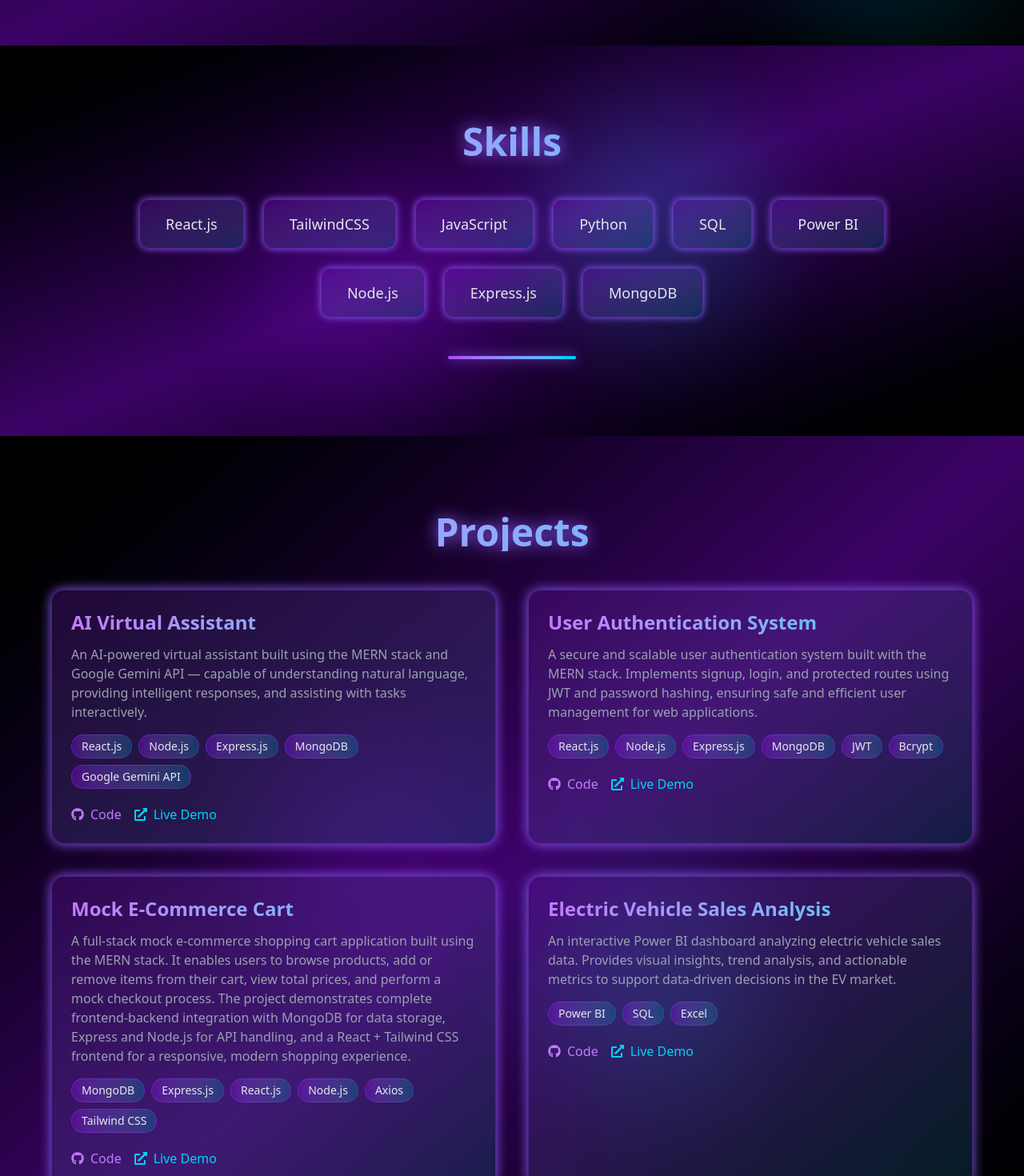
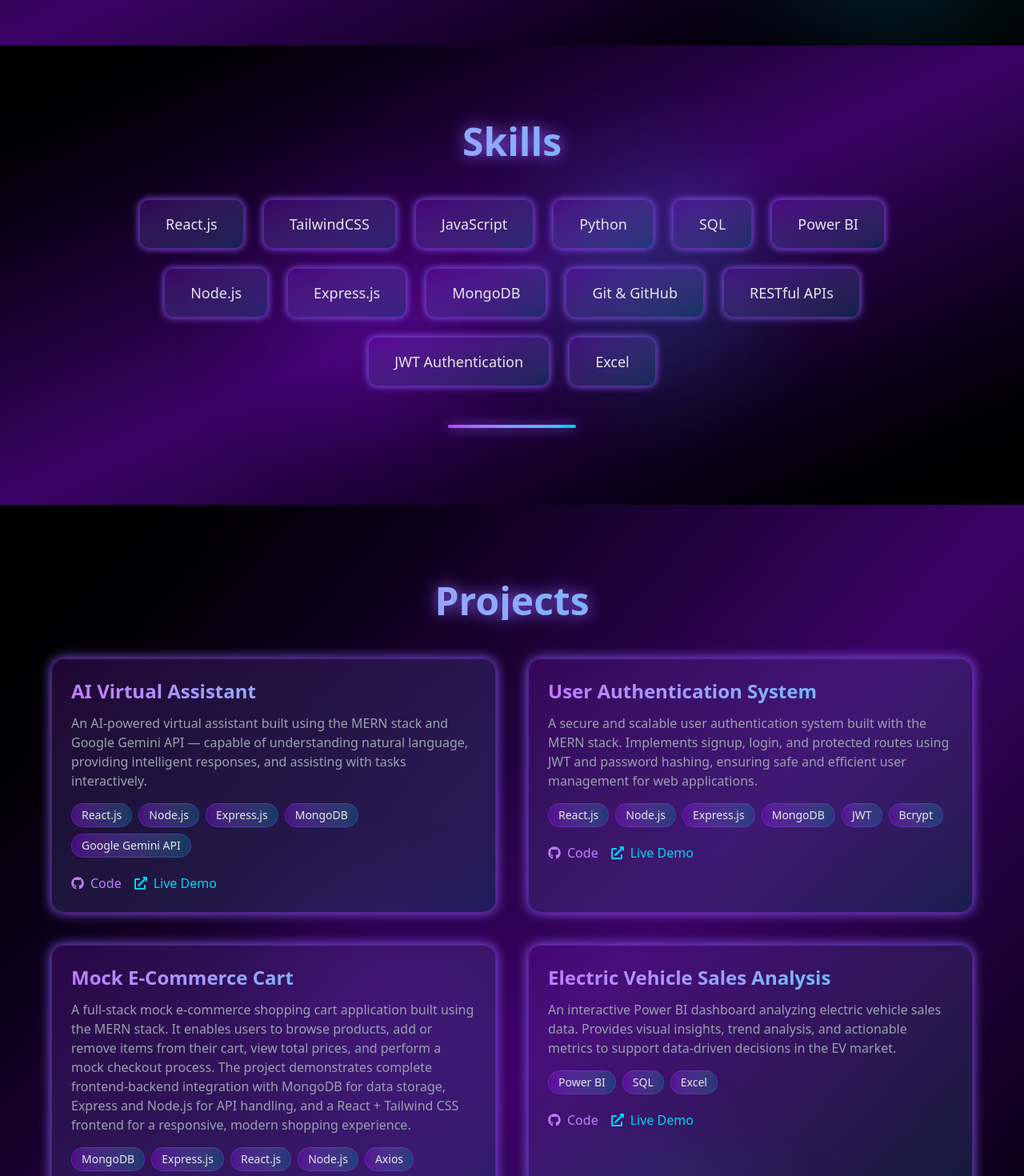
Before and after one commit to Shumbham-Gupta/My-Portfolio, a React (Vite) app: page / in a window 1280 px wide. Shown: the part 1330-2800 px from the top of the page at 80% size. Built offline with nearby package versions, Linux system fonts and the light colour scheme.

Commit message:
Update Navbar, Projects, and Skills components

```diff
--- a/src/components/Navbar.jsx
+++ b/src/components/Navbar.jsx
@@ -76,7 +76,8 @@ const Navbar = () => {
         >
           <FaLinkedin />
         </a>
-        <button
+
+        {/* <button
           onClick={toggleTheme}
           className={`px-3 py-1 rounded-lg text-sm font-bold ${
             darkMode
@@ -85,7 +86,7 @@ const Navbar = () => {
           } hover:scale-110 transition`}
         >
           {darkMode ? "Light" : "Dark"}
-        </button>
+        </button> */}
 
         {/* Mobile Menu Button */}
         <div onClick={toggleNav} className="md:hidden cursor-pointer ml-2">
@@ -132,12 +133,12 @@ const Navbar = () => {
             >
               <FaLinkedin />
             </a>
-            <button
+            {/* <button
               onClick={toggleTheme}
               className="px-4 py-2 rounded-lg bg-linear-to-r from-purple-600 to-cyan-600 text-white hover:scale-110 transition"
             >
               {darkMode ? "Light" : "Dark"}
-            </button>
+            </button> */}
           </div>
         </motion.div>
       )}
--- a/src/components/Projects.jsx
+++ b/src/components/Projects.jsx
@@ -39,6 +39,23 @@ tech: ["MongoDB", "Express.js", "React.js", "Node.js", "Axios", "Tailwind CSS"],
   demo: "https://github.com/Shumbham-Gupta/Electric_Vehicle_Sales_Dashboard",
 }
 ,
+{
+  title: "Task Management Web App",
+  description:
+    "A full-stack task management application built using the MERN stack — featuring user authentication, secure login/signup, and an intuitive interface to create, update, organize, and track tasks efficiently.",
+  tech: ["React.js", "Node.js", "Express.js", "MongoDB", "JWT Authentication"],
+  github: "https://github.com/Shumbham-Gupta/WebApp_Task_Manager",
+  demo: "https://webapp-task-manager-frontend.onrender.com",
+}
+,{
+  title: "Blinkit Sales Dashboard",
+  description:
+    "An interactive Power BI dashboard analyzing Blinkit's sales performance — featuring key metrics, category-wise revenue insights, customer trends, and data-driven visualizations to support business decision-making.",
+  tech: ["Power BI", "Power Query", "DAX", "Excel/CSV", "Data Modeling"],
+  github: "https://github.com/Shumbham-Gupta/BlinkIt_Sales_Dashboard",
+  demo: "https://github.com/Shumbham-Gupta/BlinkIt_Sales_Dashboard/blob/main/Blinkit_project_analysis.pbit",
+}
+
 ];
 
 const Projects = () => (
--- a/src/components/Skills.jsx
+++ b/src/components/Skills.jsx
@@ -12,6 +12,10 @@ const skills = [
   "Node.js",
   "Express.js",
   "MongoDB",
+  "Git & GitHub",
+  "RESTful APIs",
+  "JWT Authentication",
+  "Excel",
 ];
 
 const Skills = () => (
```
